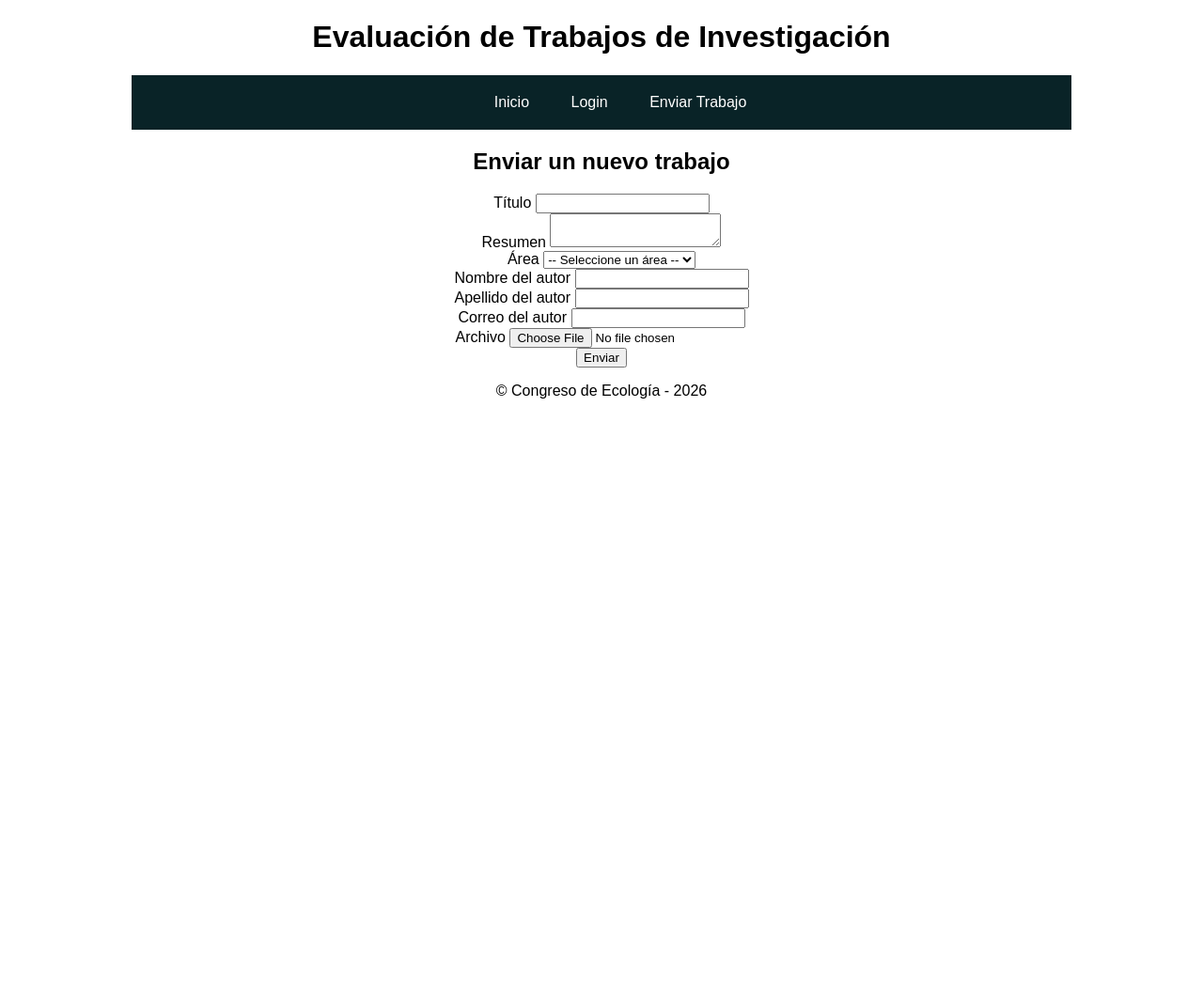
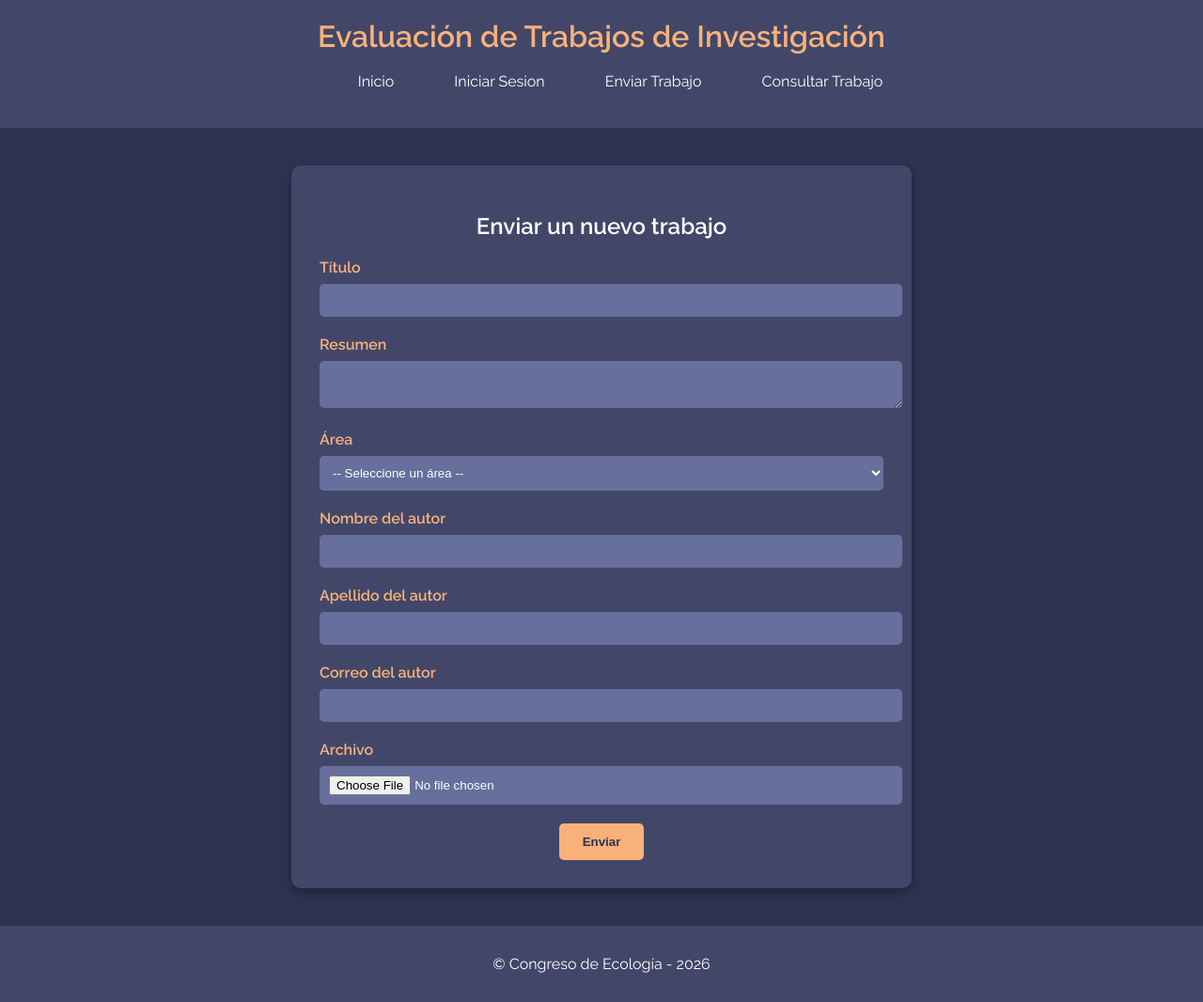
Before and after one commit to Juky-byte/Practico2-poo, a Flask app: page /enviar_trabajo in a window 1280 px wide. Shown: the whole page at 94% size. Before the commit the page ends 424 px from the top, so only its background shows below. Run offline with Flask 3, Linux system fonts and the light colour scheme.

Commit message:
feat: Funcionalidad 2, consultar_trabajo; refactor: config, esttilos

```diff
--- a/app.py
+++ b/app.py
@@ -1,5 +1,5 @@
 import os
-from flask import Flask, request, render_template
+from flask import Flask, request, render_template, session
 from flask_sqlalchemy import SQLAlchemy
 from datetime import datetime
 from config import Config
@@ -9,7 +9,7 @@ app = Flask(__name__)
 app.config.from_object(Config)
 
 # crear carpeta de uploads si no existe
-os.makedirs(app.config['UPLOAD_FOLDER'], exist_ok=True)
+os.makedirs(app.config['UPLOAD_FOLDER'], exist_ok = True)
 
 # inicializo una instancia de la base de datos que va a ser compartida en los demas modulos
 db = SQLAlchemy(app)
@@ -53,7 +53,7 @@ def enviar_trabajo():
         area = request.form['area']
         autor_nombre = request.form['autor_nombre']
         autor_apellido = request.form['autor_apellido']
-        autor_correo = request.form['autor_correo']
+        autor_email = request.form['autor_email']
         archivo = request.files['archivo']
 
         # guardar archivo en carpeta uploads
@@ -62,12 +62,35 @@ def enviar_trabajo():
             archivo.save(ruta_archivo)
 
         # guardar usando el gestor
-        id = gestor.agregar_trabajo(titulo, resumen, area, autor_nombre, autor_apellido, autor_correo, archivo.filename)
-        resultado = render_template('aviso.html', message= f"Trabajo enviado correctamente. ID asignado: {id}")
+        id = gestor.agregar_trabajo(titulo, resumen, area, autor_nombre, autor_apellido, autor_email, archivo.filename)
+        resultado = render_template('aviso.html', message = f"Trabajo enviado correctamente. ID asignado: {id}")
 
-    else: # si entra por GET, mouestra el formulario
+    else: # si entra por GET, muestra el formulario
         resultado = render_template('enviar_trabajo.html')
 
+    return resultado
+
+@app.route("/consultar_trabajo",methods = ['GET', 'POST'])
+def consultar_trabajo():
+    resultado = ''
+    if request.method == 'POST':
+        id_trabajo = request.form.get('id_trabajo')
+        correo = request.form.get('autor_email')
+        trabajo = gestor.get_trabajo(id_trabajo,correo)
+        if trabajo:
+            resultado = render_template(
+                "consultar_trabajo.html",
+                trabajo_1 = trabajo,
+                mensaje ='Codigo es:'
+            )
+        else:
+            resultado = render_template(
+                "consultar_trabajo.html",
+                trabajo_1 = None,
+                mensaje = "No se encontró un trabajo con esos datos."
+            )
+    else:
+        resultado = render_template("consultar_trabajo.html", trabajo_1 = None, mensaje = None)
     return resultado
 
 if __name__ == '__main__':
--- a/static/css/estilos.css
+++ b/static/css/estilos.css
@@ -1,30 +1,112 @@
-body{
-    font-family: Arial, Helvetica;
-    background: #ffffff;
+
+@import url('https://fonts.googleapis.com/css2?family=Raleway:wght@400;600&display=swap');
+
+body {
+    font-family: 'Raleway', Arial, sans-serif;
+    background: #2d3250;
+    color: #ffffff;
+    margin: 0;
+    padding: 0;
     text-align: center;
 }
 
-.menu{
+
+header {
+    background: #424769;
+    padding: 20px;
+}
+
+header h1 {
+    margin: 0;
+    font-weight: 600;
+    color: #f9b17a;
+}
+
+
+.menu {
     list-style: none;
     padding: 0;
-    background: #092327;
-    width: 90%;
+    margin: 20px auto;
     max-width: 1000px;
-    margin: auto;
 }
 
-.menu li a{
-    text-decoration: none;
-    color: white;
-    padding: 20px;
-    display: block;
+.menu li {
+    display: inline-block;
+    margin: 0 10px;
 }
 
-.menu li{
-    display: inline-block;
-    text-align: center;
+.menu li a {
+    text-decoration: none;
+    color: #ffffff;
+    padding: 10px 20px;
+    border-radius: 5px;
+    transition: background 0.3s ease;
 }
 
-.menu li a:hover{
-    background: #ef8354;
+.menu li a:hover {
+    background: #f9b17a;
+    color: #2d3250;
 }
+
+.form-page {
+    background: #424769;
+    padding: 30px;
+    border-radius: 10px;
+    max-width: 600px;
+    margin: 40px auto;
+    box-shadow: 0 4px 10px rgba(0,0,0,0.3);
+}
+
+.form-group {
+    margin-bottom: 20px;
+    text-align: left;
+}
+
+.form-group label {
+    display: block;
+    margin-bottom: 8px;
+    font-weight: 600;
+    color: #f9b17a;
+}
+
+.form-group input,
+.form-group textarea,
+.form-group select {
+    width: 100%;
+    padding: 10px;
+    border: none;
+    border-radius: 5px;
+    background: #676f9d;
+    color: #ffffff;
+}
+
+.form-group input:focus,
+.form-group textarea:focus,
+.form-group select:focus {
+    outline: none;
+    background: #f9b17a;
+    color: #2d3250;
+}
+
+.btn-primary {
+    background: #f9b17a;
+    color: #2d3250;
+    border: none;
+    padding: 12px 25px;
+    border-radius: 5px;
+    cursor: pointer;
+    font-weight: 600;
+    transition: background 0.3s ease;
+}
+
+.btn-primary:hover {
+    background: #ffffff;
+    color: #2d3250;
+}
+
+footer {
+    background: #424769;
+    padding: 15px;
+    margin-top: 40px;
+    color: #ffffff;
+}
--- a/templates/base.html
+++ b/templates/base.html
@@ -13,8 +13,9 @@
             <nav class="menu">
                 <ul>
                     <li><a href="{{ url_for('inicio') }}">Inicio</a></li>
-                    <li><a href="{{ url_for('login') }}">Login</a></li>
+                    <li><a href="{{ url_for('login') }}">Iniciar Sesion</a></li>
                     <li><a href="{{ url_for('enviar_trabajo') }}">Enviar Trabajo</a></li>
+                    <li><a href="{{ url_for('consultar_trabajo') }}">Consultar Trabajo</a></li>
                 </ul>
             </nav>
     </header>
--- a/templates/enviar_trabajo.html
+++ b/templates/enviar_trabajo.html
@@ -38,8 +38,8 @@
     </div>
 
     <div class="form-group">
-      <label for="autor_correo">Correo del autor</label>
-      <input type="email" id="autor_correo" name="autor_correo" required>
+      <label for="autor_email">Correo del autor</label>
+      <input type="email" id="autor_email" name="autor_email" required>
     </div>
 
     <div class="form-group">
--- a/templates/login.html
+++ b/templates/login.html
@@ -10,8 +10,8 @@
         </div>
         <br>
         <div>
-            <label for="email">Correo Electrónico:</label>
-            <input type="email" id="email" name="email" placeholder="Gmail" required>
+            <label for = "email">Correo Electrónico:</label>
+            <input type = "email" id = "email" name="email" placeholder = "Gmail" required>
         </div>
         <br>
         <div>
```
Also changed, not shown: config.py (+17 -5 lines), controllers/gestor.py (+16 -12 lines), templates/consultar_trabajo.html (added, +36 -0 lines).
